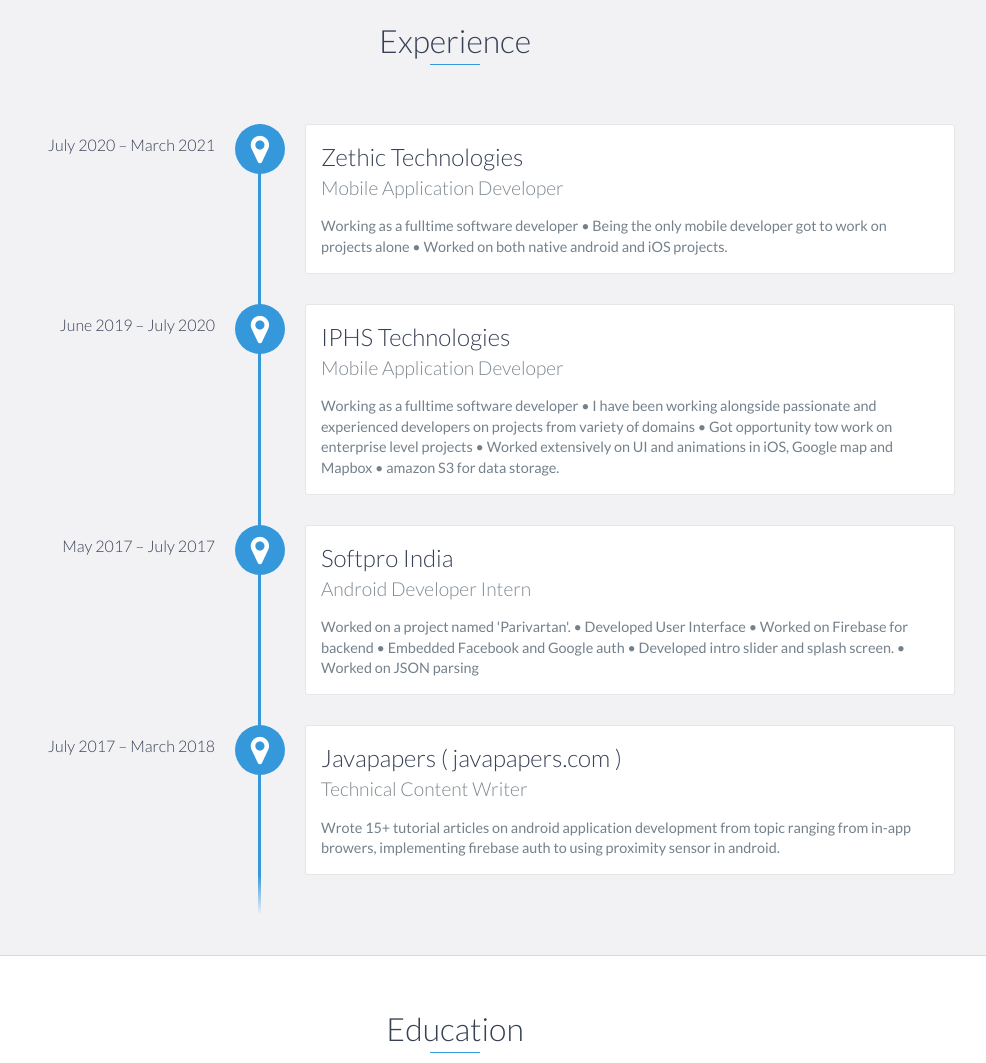
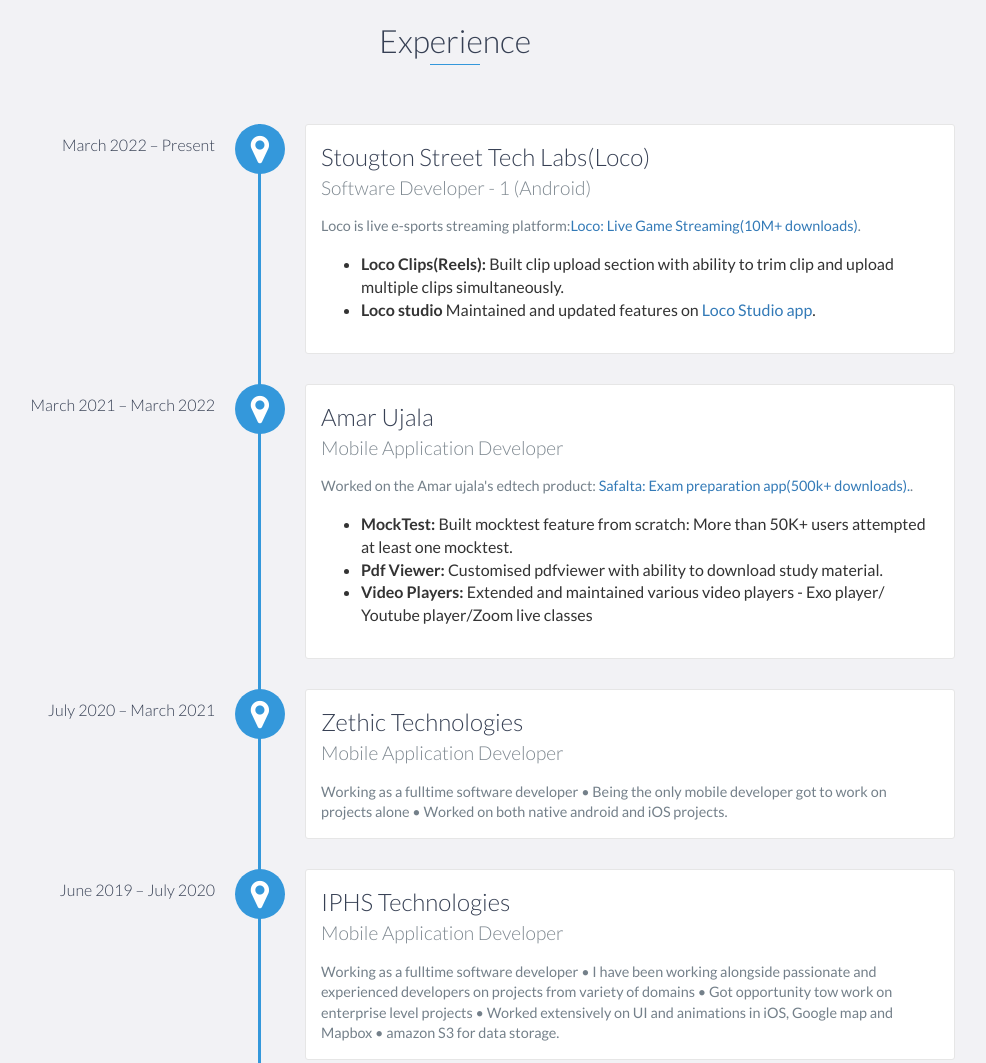
Before and after one commit to ravimishra2270/ravimishra2270.github.io, a website: page index.html in a window 1280 px wide. Shown: the part 1900-2963 px from the top of the page, without its empty margins (185-1171 px from the left). Drawn offline with nearby package versions, Linux system fonts and the light colour scheme; files whose address does not match are found by name.

Commit message:
updated experience

```diff
--- a/index.html
+++ b/index.html
@@ -170,10 +170,34 @@
     <div id="experience" class="background-alt">
       <h2 class="heading">Experience</h2>
       <div id="experience-timeline">
+        <div data-date="March 2022 – Present">
+          <h3>Stougton Street Tech Labs(Loco)</h3>
+          <h4>Software Developer - 1 (Android)</h4>
+          <p>
+           Loco is live e-sports streaming platform:<a href="https://play.google.com/store/apps/details?id=com.showtimeapp&shortlink=WebGP&pid=WebGP">Loco: Live Game Streaming(10M+ downloads)</a>.
+           <ul>
+            <li><strong></htrong>Loco Clips(Reels): </strong>Built clip upload section with ability to trim clip and upload multiple clips simultaneously.</li>
+            <li><strong></htrong>Loco studio </strong>Maintained and updated features on <a href="https://play.google.com/store/search?q=loco+studio&c=apps">Loco Studio app</a>.</li>
+          </ul>
+          </p>
+        </div>
+        <div data-date="March 2021 – March 2022">
+          <h3>Amar Ujala</h3>
+          <h4>Mobile Application Developer</h4>
+          <p>
+           Worked on the Amar ujala's edtech product: <a href="https://play.google.com/store/apps/details?id=com.safalta.app&hl=en_IN&gl=US">Safalta: Exam preparation app(500k+ downloads).</a>.
+           <ul>
+            <li><strong></htrong>MockTest: </strong>Built mocktest feature from scratch: More than 50K+ users attempted at least one mocktest.</li>
+            <li><strong></htrong>Pdf Viewer: </strong>Customised pdfviewer with ability to download study material.</li>
+            <li><strong></htrong>Video Players: </strong>Extended and maintained various video players - Exo player/ Youtube player/Zoom live classes</li>
+          </ul>
+          </p>
+        </div>
         <div data-date="July 2020 – March 2021">
           <h3>Zethic Technologies</h3>
           <h4>Mobile Application Developer</h4>
           <p>
+
             Working as a fulltime software developer • Being the only mobile
             developer got to work on projects alone • Worked on both native
             android and iOS projects.
```
